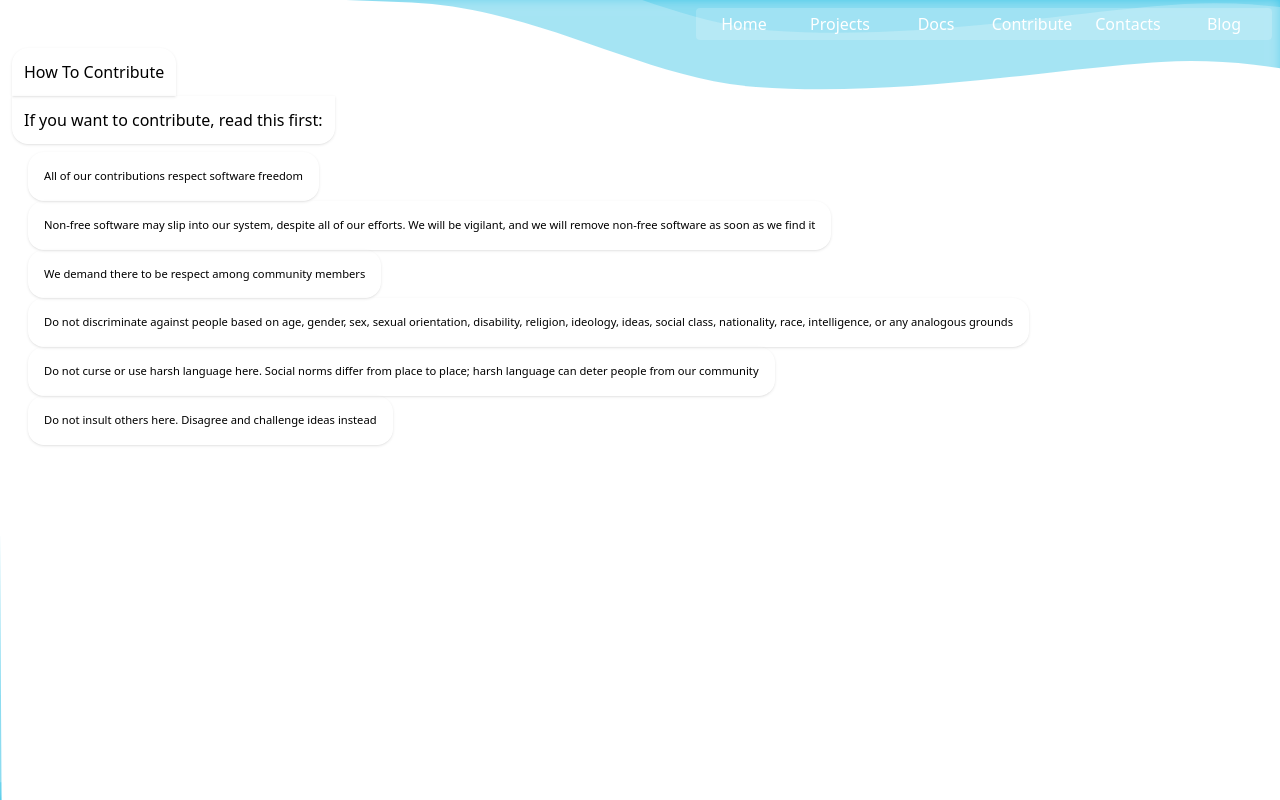
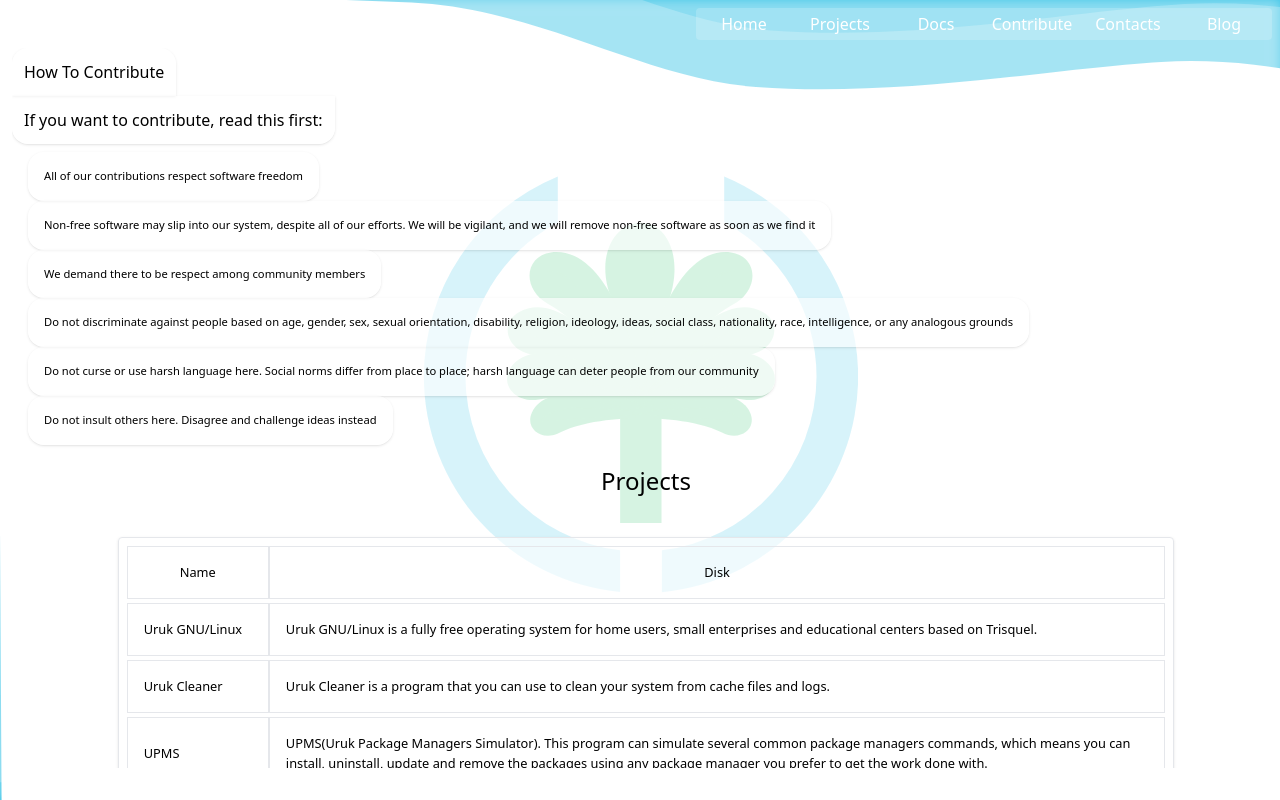
Before and after one commit to masaylighto/Uruk-FrontEnd, a React app: page /Contribute in a window 1280 px wide. Built offline with nearby package versions, Linux system fonts and the light colour scheme.

Commit message:
contrbuties

```diff
--- a/package.json
+++ b/package.json
@@ -39,6 +39,7 @@
   "devDependencies": {
     "autoprefixer": "^10.4.4",
     "postcss": "^8.4.12",
+    "tailwind-scrollbar": "^1.3.1",
     "tailwindcss": "^3.0.23"
   }
 }
--- a/src/Contribute.js
+++ b/src/Contribute.js
@@ -1,7 +1,7 @@
 import React from "react";
 import './css/contribute.css'
 import './css/tailwind.css'
-var List=[
+var List = [
     "All of our contributions respect software freedom",
     "Non-free software may slip into our system, despite all of our efforts. We will be vigilant, and we will remove non-free software as soon as we find it",
     "We demand there to be respect among community members",
@@ -9,25 +9,77 @@ var List=[
     "Do not curse or use harsh language here. Social norms differ from place to place; harsh language can deter people from our community",
     "Do not insult others here. Disagree and challenge ideas instead"
 ]
+var Rows = [
+    { Name: 'Uruk GNU/Linux', Link: '#', Disc: 'Uruk GNU/Linux is a fully free operating system for home users, small enterprises and educational centers based on Trisquel.' },
+    { Name: 'Uruk Cleaner', Link: '#', Disc: 'Uruk Cleaner is a program that you can use to clean your system from cache files and logs.' },
+    { Name: 'UPMS', Link: '#', Disc: 'UPMS(Uruk Package Managers Simulator). This program can simulate several common package managers commands, which means you can install, uninstall, update and remove the packages using any package manager you prefer to get the work done with.' },
+    { Name: 'Uruk Ocr Server', Link: '#', Disc: 'A Simple, small, powerful OCR web server used to convert images to text.' },
+    { Name: 'Irc log recorder', Link: '#', Disc: 'The Irc log recorder is an irc bot that logs the entire communication of an irc channel. It is equipped with a web server to enable users to access the logs from a web browser and/or telnet ' },
+    { Name: 'Masalla Icon Theme', Link: '#', Disc: 'Icon theme for *NIX OS inspired by the modern flat design trend. .' },
 
-class Ccontribute extends React.Component
-{
-    Contribute_Guide_Line()
-    {
 
-        return List.map((Line)=>{
-            return  <div className="guide-line-text-size guide-line-color w-fit rounded-2xl font-simebold p-4 shadow ">{Line}</div>
-         })
+]
+
+class Ccontribute extends React.Component {
+    // this map will create the list of Guide line element in the ui
+    Contribute_Guide_Line() {
+
+        return List.map((Line) => {
+            return <div className="guide-line-text-size guide-line-color w-fit barely-Bg-transparent rounded-2xl font-simebold p-4 shadow ">{Line}</div>
+        })
     }
-    render()
-    {
-       return <div className="flex sticky z-10  ml-3 flex-col">
-           <p className="shadow rounded-t-2xl p-3 w-fit">How To Contribute</p>
-           <p className="shadow rounded-b-2xl  p-3 w-fit">If you want to contribute, read this first:</p>
-                <div className="flex flex-col pl-4 mt-2">
-                 <this.Contribute_Guide_Line />
+    //create List of Projects row
+    Projects_Row() {
+        return Rows.map((Row) => {
+            return this.Row(Row.Link, Row.Name, Row.Disc, "")
+        })
+    }
+    //represent the element that represnt the project row in the project table
+    Row(Link, Name, Disc, Justify) {
+        //centJustifyer element is element represnt how the flex is Justify and is set by the caller
+        return <div className="flex table-text-size  flex-row">
+            <div className={"border w-40   p-4 items-center flex " + Justify} >
+                <a href={Link} >
+                    {Name}
+                </a>
+            </div>
+            <div className={"border   p-4 w-full items-center flex " + Justify}>
+                {Disc}
+            </div>
+        </div>
+    }
+    //create a header for the table
+    Projects_Table_Header() {
+
+        return this.Row("", "Name", "Disk", "justify-center")
+
+    }
+    //create table that repersent the ui
+    Projects_Table() {
+        return <div className="flex w-5/6 gap-1 barely-Bg-transparent mx-auto mt-10 rounded p-2 flex-col shadow border">
+            {this.Projects_Table_Header()}
+            {this.Projects_Row()}
+        </div>
+    }
+    Logo() {
+        return <div className="Logo z-10 fixed m-auto top-0 left-0 bottom-0 right-0 opacity-20 bg-no-repeat bg-contain" />
+    }
+
+    render() {
+        return (
+            <div className="flex overflow-y-scroll page-hight scrollbar-thin   ml-3 flex-col">
+
+                <p className="shadow barely-Bg-transparent z-20 sticky  rounded-t-2xl p-3 w-fit">How To Contribute</p>
+                <p className="shadow barely-Bg-transparent z-20 sticky  rounded-b-2xl  p-3 w-fit">If you want to contribute, read this first:</p>
+                <div className="flex z-20 sticky  flex-col pl-4 mt-2">
+                    <this.Contribute_Guide_Line />
                 </div>
-       </div>
+                <div className="flex z-20 sticky  flex-col">
+                    <p className=" text-center text-2xl mt-5">Projects</p>
+                    {this.Projects_Table()}
+                </div>
+                <this.Logo />
+            </div>)
     }
 
 }
--- a/src/css/contribute.css
+++ b/src/css/contribute.css
@@ -10,3 +10,18 @@ font-size: 0.7em;
     margin: 10px;
     background:#38c894!important;
 }
+.page-hight{
+    height:90vmin
+}
+.table-text-size
+{
+    font-size: 0.8em;
+}
+.Logo{
+    background-image: url(../icons/Logo.svg);
+    width: 34%;
+    height: 57%;
+}
+.barely-Bg-transparent{
+    background-color: rgba(255, 255, 255, 0.607);
+}
--- a/src/index.js
+++ b/src/index.js
@@ -1,11 +1,8 @@
-import React, { useRef } from 'react';
+import React from 'react';
 import ReactDOM from 'react-dom';
 import CNavbar from './navbar';
 import Cbackground from './background';
-
 import reportWebVitals from './reportWebVitals';
-import CHome from './home';
-import CProjects from './Projects'
 import CRouter from './router'
 
 ReactDOM.render(
--- a/tailwind.config.js
+++ b/tailwind.config.js
@@ -3,5 +3,7 @@ module.exports = {
   theme: {
     extend: {},
   },
-  plugins: [],
+  plugins: [
+    require('tailwind-scrollbar'),
+  ],
 }
```
Also changed, not shown: 1 other file.
